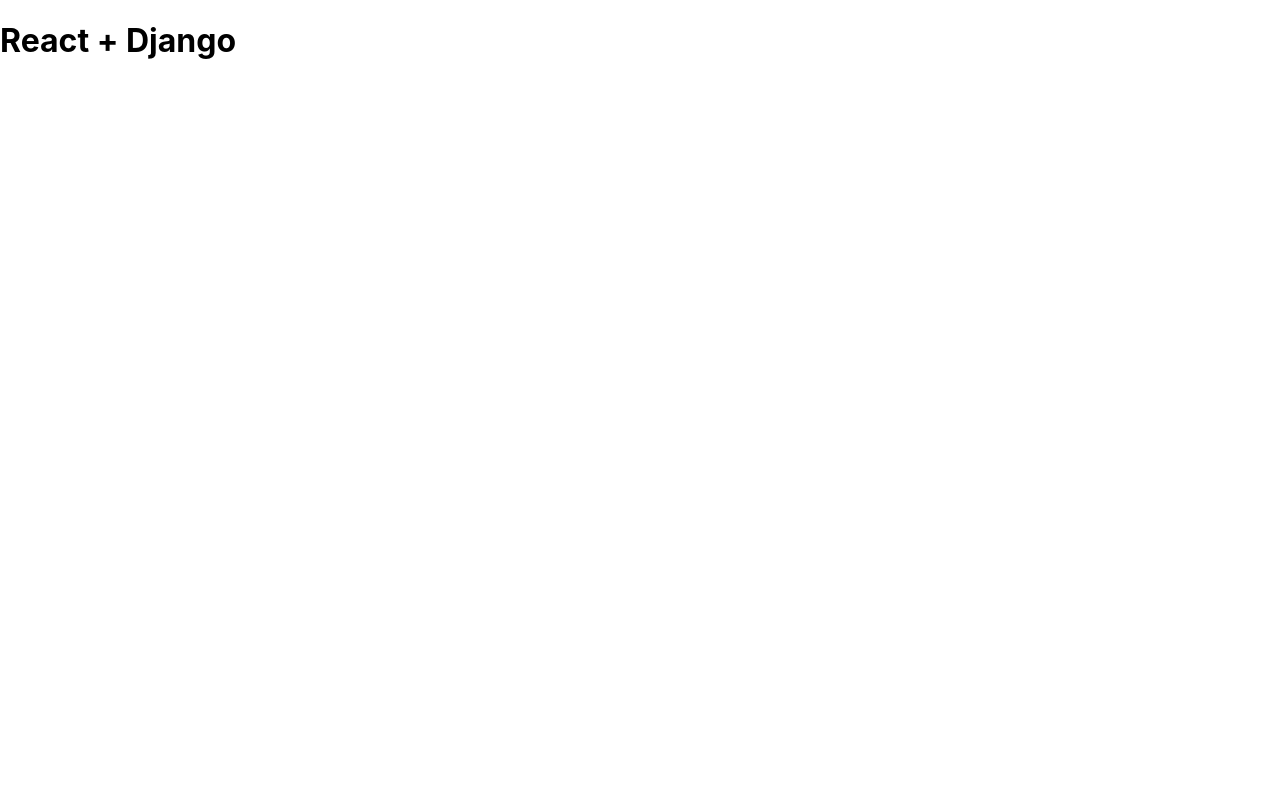
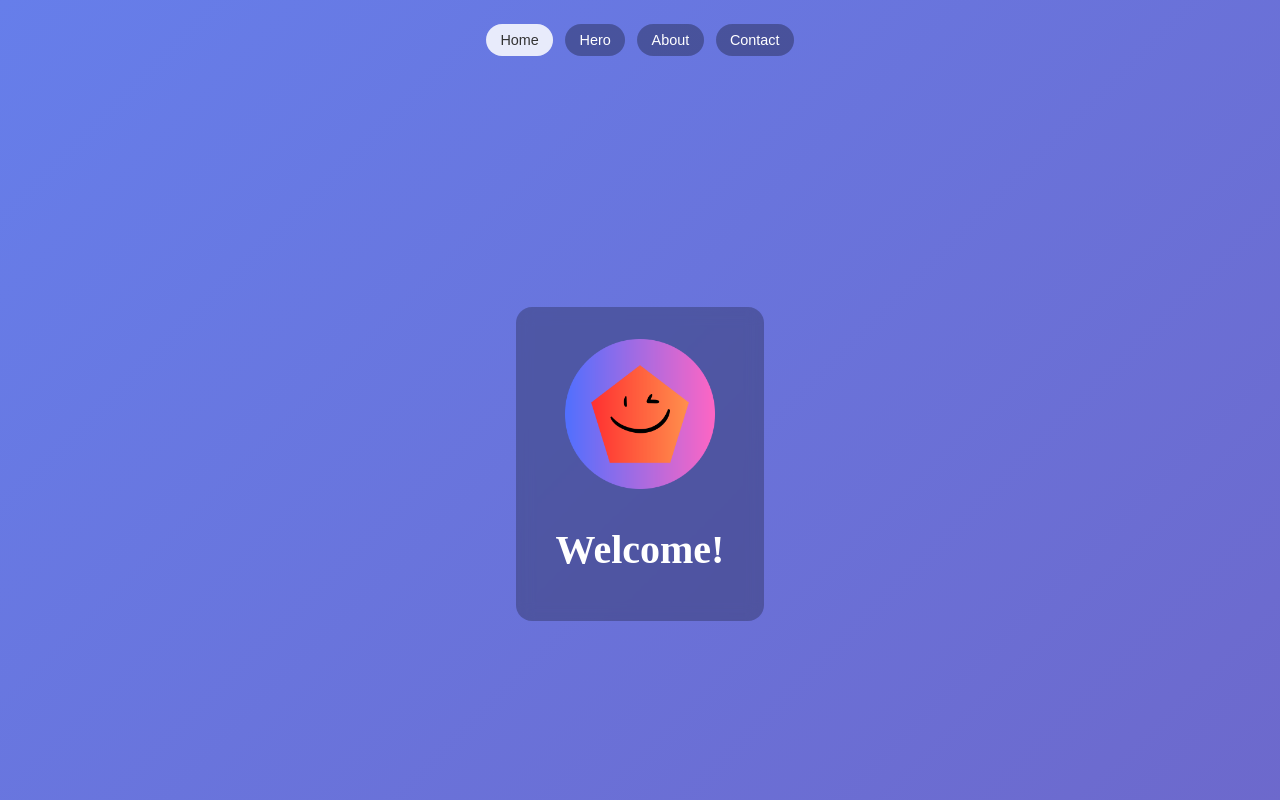
Before and after one commit to AJStanchfield/Personal-Portfolio, a React (Create React App) app in the folder frontend/: page / in a window 1280 px wide. Shown: the top 800 px of the page. Built offline with nearby package versions, Linux system fonts and the light colour scheme; no server answers.

Commit message:
Gradient Screen

```diff
--- a/frontend/src/App.js
+++ b/frontend/src/App.js
@@ -1,19 +1,20 @@
-import { useEffect, useState } from "react";
+import useScrollGradient from "./hooks/GradientBG";
+import Sections from "./IndexSections";
+
+const gradients = {
+  Title: "bg-slide",
+  hero: "bg-grad-1",
+  about: "bg-grad-2",
+  contact: "bg-grad-3",
+};
 
 function App() {
-  const [msg, setMsg] = useState("");
-
-  useEffect(() => {
-    fetch("http://localhost:8000/api/hello/")
-      .then((res) => res.json())
-      .then((data) => setMsg(data.message));
-  }, []);
+  const { activeSection, scrollToSection } = useScrollGradient(gradients);
 
   return (
-    <div>
-      <h1>React + Django</h1>
-      <p>{msg}</p>
-    </div>
+      <Sections activeSection={activeSection} scrollToSection={scrollToSection} />
+
+
   );
 }
 
--- /dev/null
+++ b/frontend/src/IndexSections.js
@@ -0,0 +1,71 @@
+function Sections({ activeSection, scrollToSection }) {
+    return (
+        <div className="app-container">
+      {/* Navigation */}
+        <div className="section-nav">
+        <button
+          className={activeSection === "Title" ? "active" : ""}
+          onClick={() => scrollToSection("Title")}
+        >
+          Home
+        </button>
+        <button
+          className={activeSection === "hero" ? "active" : ""}
+          onClick={() => scrollToSection("hero")}
+        >
+          Hero
+        </button>
+        <button
+          className={activeSection === "about" ? "active" : ""}
+          onClick={() => scrollToSection("about")}
+        >
+          About
+        </button>
+        <button
+          className={activeSection === "contact" ? "active" : ""}
+          onClick={() => scrollToSection("contact")}
+        >
+          Contact
+        </button>
+      </div>
+
+    {/* Sections */}
+    <section className="section" data-section-id="Title">
+        <div className="section-content">
+            <style>{`
+                .icon-image {
+                    width: 150px;
+                    height: 150px;
+                    position: center;
+                    align-items: flex-start;
+                }
+            `}</style>
+            <img src="Icon.png" alt="Icon" className="icon-image"/>
+            <h1 style={{fontWeight: "bold", fontFamily: "Cement"}}>Welcome!</h1>
+            </div>
+    </section>
+      <section className="section" data-section-id="hero">
+        <div className="section-content">
+          <h1>Hero Section</h1>
+          <p>Scroll to watch the background gradient change.</p>
+        </div>
+      </section>
+
+      <section className="section" data-section-id="about">
+        <div className="section-content">
+          <h1>About</h1>
+          <p>This section uses the second gradient.</p>
+        </div>
+      </section>
+
+      <section className="section" data-section-id="contact">
+        <div className="section-content">
+          <h1>Contact</h1>
+          <p>Final gradient transitions here.</p>
+        </div>
+      </section>
+    </div>
+    )
+}
+
+export default Sections;
--- /dev/null
+++ b/frontend/src/hooks/GradientBG.js
@@ -0,0 +1,50 @@
+import { useEffect, useState } from "react";
+
+export default function useScrollGradient(gradientsBySection) {
+  const [activeSection, setActiveSection] = useState(Object.keys(gradientsBySection)[0]);
+
+  useEffect(() => {
+    const sections = document.querySelectorAll("[data-section-id]");
+
+    const observer = new IntersectionObserver(
+      (entries) => {
+        let mostVisibleEntry = null;
+
+        entries.forEach((entry) => {
+          if (
+            entry.isIntersecting &&
+            (!mostVisibleEntry ||
+              entry.intersectionRatio > mostVisibleEntry.intersectionRatio)
+          ) {
+            mostVisibleEntry = entry;
+          }
+        });
+
+        if (mostVisibleEntry) {
+          const id = mostVisibleEntry.target.getAttribute("data-section-id");
+          setActiveSection(id);
+        }
+      },
+      { threshold: [0.3, 0.6] }
+    );
+
+    sections.forEach((section) => observer.observe(section));
+    return () => observer.disconnect();
+  }, []);
+
+  // Apply gradient
+  useEffect(() => {
+    const body = document.body;
+    const allClasses = Object.values(gradientsBySection);
+    allClasses.forEach((cls) => body.classList.remove(cls));
+    body.classList.add(gradientsBySection[activeSection]);
+  }, [activeSection, gradientsBySection]);
+
+  // Return scrollTo function + section state
+  const scrollToSection = (id) => {
+    const el = document.querySelector(`[data-section-id="${id}"]`);
+    if (el) el.scrollIntoView({ behavior: "smooth" });
+  };
+
+  return { activeSection, scrollToSection };
+}
--- a/frontend/src/index.css
+++ b/frontend/src/index.css
@@ -1,3 +1,16 @@
+code {
+  font-family: source-code-pro, Menlo, Monaco, Consolas, 'Courier New',
+    monospace;
+}
+
+
+/* index.css */
+
+:root {
+  font-family: system-ui, -apple-system, BlinkMacSystemFont, "Segoe UI", sans-serif;
+}
+
+/* Smooth background transition on body */
 body {
   margin: 0;
   font-family: -apple-system, BlinkMacSystemFont, 'Segoe UI', 'Roboto', 'Oxygen',
@@ -5,9 +18,85 @@
   sans-serif;
   -webkit-font-smoothing: antialiased;
   -moz-osx-font-smoothing: grayscale;
+  min-height: 100vh;
+  transition: background 0.6s ease;
+  color: #ffffff;
 }
 
-code {
-  font-family: source-code-pro, Menlo, Monaco, Consolas, 'Courier New',
-    monospace;
+/* Gradient variations */
+
+body.bg-slide {
+  background: linear-gradient(135deg, #667eea, #764ba2);
 }
+
+body.bg-grad-1 {
+  background: linear-gradient(135deg, #ff9a9e, #fecfef);
+}
+
+body.bg-grad-2 {
+  background: linear-gradient(135deg, #a18cd1, #fbc2eb);
+}
+
+body.bg-grad-3 {
+  background: linear-gradient(135deg, #f6d365, #fda085);
+}
+
+/* Layout for the app content */
+.app-container {
+  min-height: 100vh;
+}
+
+/* Sections */
+.section {
+  min-height: 100vh;            /* full screen height */
+  display: flex;
+  flex-direction: column;
+  justify-content: center;
+  align-items: center;
+  padding: 4rem 1.5rem;
+  text-align: center;
+}
+
+/* Optional: card-style content so text is easy to read */
+.section-content {
+  max-width: 700px;
+  background: rgba(0, 0, 0, 0.25);
+  border-radius: 16px;
+  padding: 2rem 2.5rem;
+  backdrop-filter: blur(8px);
+}
+
+.section h1 {
+  margin-bottom: 1rem;
+  font-size: 2.5rem;
+}
+
+.section p {
+  font-size: 1.1rem;
+  line-height: 1.6;
+}
+
+.section-nav {
+  position: fixed;
+  top: 1.5rem;
+  left: 50%;
+  transform: translateX(-50%);
+  display: flex;
+  gap: 0.75rem;
+  z-index: 10;
+}
+
+.section-nav button {
+  border: none;
+  padding: 0.5rem 0.9rem;
+  border-radius: 999px;
+  cursor: pointer;
+  font-size: 0.9rem;
+  background: rgba(0, 0, 0, 0.3);
+  color: #fff;
+}
+
+.section-nav button.active {
+  background: rgba(255, 255, 255, 0.85);
+  color: #333;
+}
```
Also changed, not shown: frontend/src/App.css (deleted, +0 -38 lines), 1 other file (tests, documents, lock files or other folders). Lines whose indentation alone changed are shown as unchanged.
